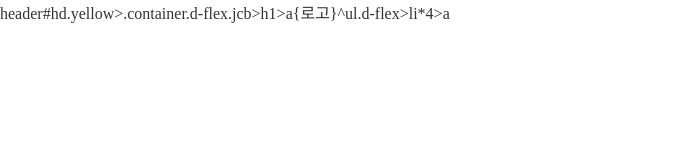
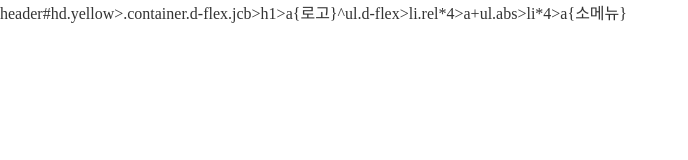
Before and after one commit to 4thdraw/web_B, a plain HTML site: page index.html in a window 1280 px wide. Shown: the whole page, without its empty margins (0-688 px from the left). Drawn offline with Linux system fonts and the light colour scheme.

Commit message:
소메뉴까지

```diff
--- a/index.html
+++ b/index.html
@@ -7,6 +7,6 @@
     <link rel="stylesheet" href="./css/layout.css">
 </head>
 <body>
-    header#hd.yellow>.container.d-flex.jcb>h1>a{로고}^ul.d-flex>li*4>a
+    header#hd.yellow>.container.d-flex.jcb>h1>a{로고}^ul.d-flex>li.rel*4>a+ul.abs>li*4>a{소메뉴}
 </body>
 </html>
```
